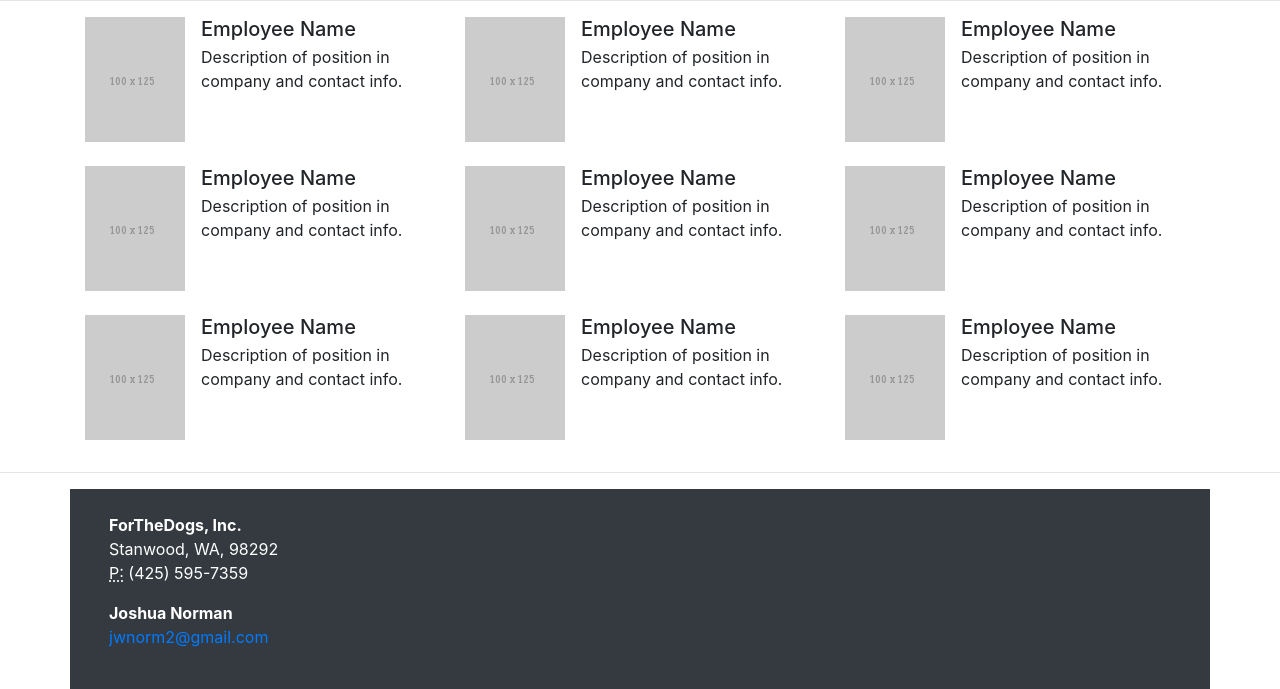
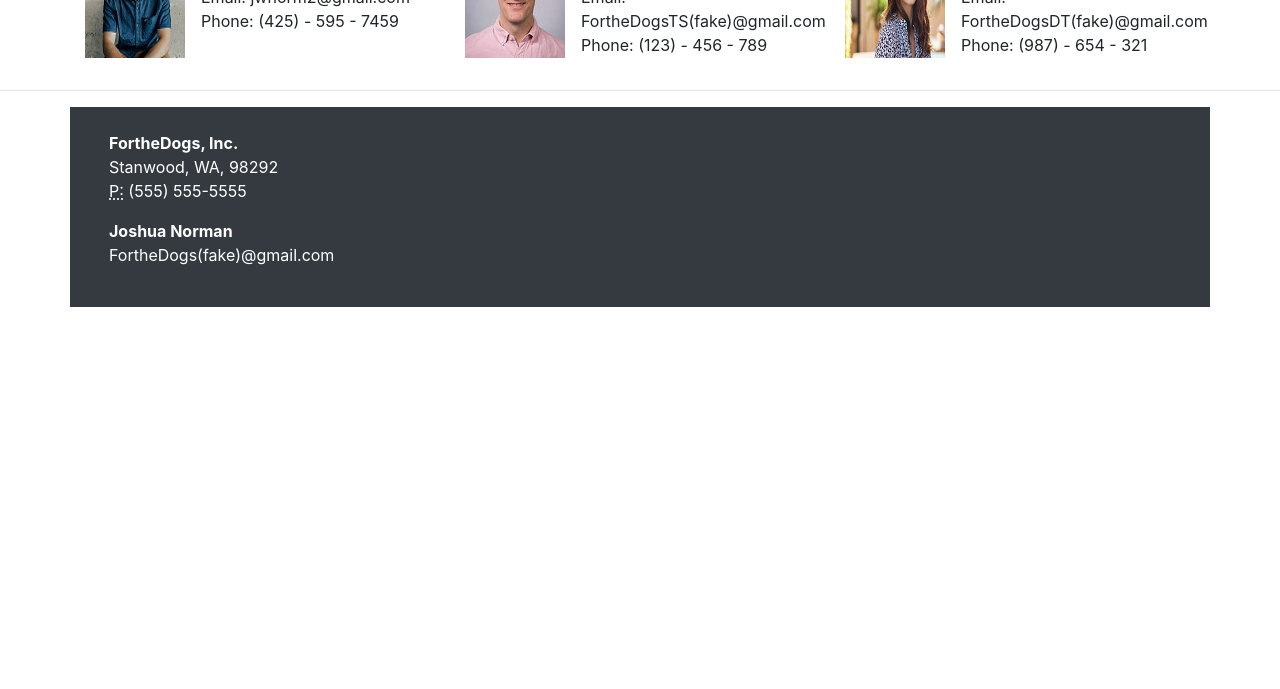
Before and after one commit to Warrme/ForTheDogs, a plain HTML site: page contact-us.htm in a window 1280 px wide. Shown: the part 335-1024 px from the top of the page. After the commit the page ends 800 px from the top, so only its background shows below. Drawn offline with Linux system fonts and the light colour scheme.

Commit message:
Add files via upload

```diff
--- a/contact-us.htm
+++ b/contact-us.htm
@@ -10,7 +10,7 @@
   </head>
   <body>
 
-	 <div class ="heading1">
+	 <div class="heading1">
 		 <h1 class="title">For the Dogs</h1>
 
 
@@ -38,7 +38,6 @@
           </form>
         </div>
       </div>
-	</div>
     </nav>
 
 
@@ -50,24 +49,12 @@
         <div class="col-lg-4">
           <ul class="list-unstyled">
             <li class="media">
-              <img class="mr-3" src="images/100X125.gif" alt="Generic placeholder image">
+              <img class="mr-3" src="images/Joshua-Norman.jpg" alt="Joshua Norman">
               <div class="media-body">
-                <h5 class="mt-0 mb-1">Employee Name</h5>
-                Description of position in company and contact info.
-              </div>
-            </li>
-            <li class="media my-4">
-              <img class="mr-3" src="images/100X125.gif" alt="Generic placeholder image">
-              <div class="media-body">
-                <h5 class="mt-0 mb-1">Employee Name</h5>
-                 Description of position in company and contact info.
-              </div>
-            </li>
-            <li class="media">
-              <img class="mr-3" src="images/100X125.gif" alt="Generic placeholder image">
-              <div class="media-body">
-                <h5 class="mt-0 mb-1">Employee Name</h5>
-                 Description of position in company and contact info.
+                <h5 class="mt-0 mb-1">Joshua Norman</h5>
+                Founder of <i>For the Dogs</i>. <br>
+				Email: jwnorm2@gmail.com
+				Phone: (425) - 595 - 7459
               </div>
             </li>
           </ul>
@@ -75,24 +62,12 @@
         <div class="col-lg-4">
           <ul class="list-unstyled">
             <li class="media">
-              <img class="mr-3" src="images/100X125.gif" alt="Generic placeholder image">
+              <img class="mr-3" src="images/Bob-Joe.jpg" alt="Generic placeholder image">
               <div class="media-body">
-                <h5 class="mt-0 mb-1">Employee Name</h5>
-                 Description of position in company and contact info.
-              </div>
-            </li>
-            <li class="media my-4">
-              <img class="mr-3" src="images/100X125.gif" alt="Generic placeholder image">
-              <div class="media-body">
-                <h5 class="mt-0 mb-1">Employee Name</h5>
-                 Description of position in company and contact info.
-              </div>
-            </li>
-            <li class="media">
-              <img class="mr-3" src="images/100X125.gif" alt="Generic placeholder image">
-              <div class="media-body">
-                <h5 class="mt-0 mb-1">Employee Name</h5>
-                 Description of position in company and contact info.
+                <h5 class="mt-0 mb-1">Bob Joe</h5>
+                 Technical support.<br>
+				 Email: FortheDogsTS(fake)@gmail.com
+				 Phone: (123) - 456 - 789
               </div>
             </li>
           </ul>
@@ -100,24 +75,12 @@
         <div class="col-lg-4">
           <ul class="list-unstyled">
             <li class="media">
-              <img class="mr-3" src="images/100X125.gif" alt="Generic placeholder image">
+              <img class="mr-3" src="images/Mary-Sue.jpg" alt="Generic placeholder image">
               <div class="media-body">
-                <h5 class="mt-0 mb-1">Employee Name</h5>
-                 Description of position in company and contact info.
-              </div>
-            </li>
-            <li class="media my-4">
-              <img class="mr-3" src="images/100X125.gif" alt="Generic placeholder image">
-              <div class="media-body">
-                <h5 class="mt-0 mb-1">Employee Name</h5>
-                 Description of position in company and contact info.
-              </div>
-            </li>
-            <li class="media">
-              <img class="mr-3" src="images/100X125.gif" alt="Generic placeholder image">
-              <div class="media-body">
-                <h5 class="mt-0 mb-1">Employee Name</h5>
-                 Description of position in company and contact info.
+                <h5 class="mt-0 mb-1">Mary Sue</h5>
+                 Dog trainer. <br>
+				 Email: FortheDogsDT(fake)@gmail.com
+				 Phone: (987) - 654 - 321
               </div>
             </li>
           </ul>
@@ -134,17 +97,17 @@
         </div>
         <div class="col-md-4 col-lg-5 col-6">
           <address>
-            <strong>ForTheDogs, Inc.</strong><br>
+            <strong>FortheDogs, Inc.</strong><br>
             Stanwood, WA, 98292<br>
-            <abbr title="Phone">P:</abbr> (425) 595-7359
+            <abbr title="Phone">P:</abbr> (555) 555-5555
           </address>
           <address>
             <strong>Joshua Norman</strong><br>
-            <a href="mailto:jwnorm@gmail.com">jwnorm2@gmail.com</a>
+            <a>FortheDogs(fake)@gmail.com</a>
           </address>
         </div>
       </div>
-    </div>
+
 
     <!-- jQuery (necessary for Bootstrap's JavaScript plugins) -->
     <script src="js/jquery-3.4.1.min.js"></script>
```
Also changed, not shown: about-us.htm (+6 -7 lines), dog-care.htm (+4 -4 lines), dogs.htm (+19 -56 lines), index.htm (+4 -4 lines), css/bootstrap-4.4.1.css, images/Bella.jpg (added), images/Bob-Joe.jpg (added), images/Joshua-Norman.jpg (added), images/Mary-Sue.jpg (added), images/Rover.jpg (added), images/Spot.jpg (added).
